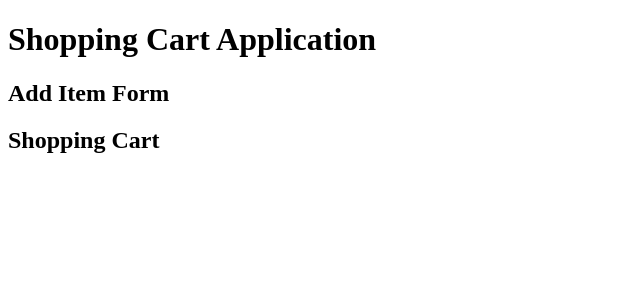
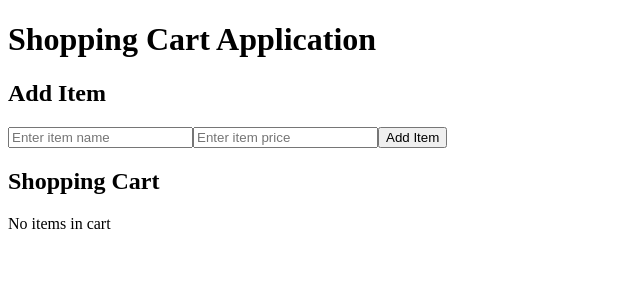
Before and after one commit to MANOJ-M-007/shopping-cart, a React (Vite) app: page / in a window 1280 px wide. Shown: the top 300 px of the page, without its empty margins (0-640 px from the left). Built offline with nearby package versions, Linux system fonts and the light colour scheme.

Commit message:
Add remove item functionality

```diff
--- a/package.json
+++ b/package.json
@@ -11,7 +11,8 @@
   },
   "dependencies": {
     "react": "^19.2.6",
-    "react-dom": "^19.2.6"
+    "react-dom": "^19.2.6",
+    "uuid": "^14.0.0"
   },
   "devDependencies": {
     "@eslint/js": "^10.0.1",
--- a/src/App.jsx
+++ b/src/App.jsx
@@ -1,14 +1,28 @@
+import { useState } from "react";
+
+import ShoppingCart from "./components/ShoppingCart";
 import AddItemForm from "./components/AddItemForm";
-import ShoppingCart from "./components/ShoppingCart";
 
 function App() {
+  const [items, setItems] = useState([]);
+
+  const addItem = (newItem) => {
+    setItems([...items, newItem]);
+  };
+
+  const removeItem = (id) => {
+    const updatedItems = items.filter((item) => item.id !== id);
+
+    setItems(updatedItems);
+  };
+
   return (
     <div>
       <h1>Shopping Cart Application</h1>
 
-      <AddItemForm />
+      <AddItemForm addItem={addItem} />
 
-      <ShoppingCart />
+      <ShoppingCart items={items} removeItem={removeItem} />
     </div>
   );
 }
--- a/src/components/AddItemForm.jsx
+++ b/src/components/AddItemForm.jsx
@@ -1,7 +1,46 @@
-function AddItemForm() {
+import { useState } from "react";
+import { v4 as uuidv4 } from "uuid";
+
+function AddItemForm({ addItem }) {
+  const [name, setName] = useState("");
+  const [price, setPrice] = useState("");
+
+  const handleSubmit = (e) => {
+    e.preventDefault();
+
+    const newItem = {
+      id: uuidv4(),
+      name,
+      price: Number(price),
+    };
+
+    addItem(newItem);
+
+    setName("");
+    setPrice("");
+  };
+
   return (
     <div>
-      <h2>Add Item Form</h2>
+      <h2>Add Item</h2>
+
+      <form onSubmit={handleSubmit}>
+        <input
+          type="text"
+          placeholder="Enter item name"
+          value={name}
+          onChange={(e) => setName(e.target.value)}
+        />
+
+        <input
+          type="number"
+          placeholder="Enter item price"
+          value={price}
+          onChange={(e) => setPrice(e.target.value)}
+        />
+
+        <button type="submit">Add Item</button>
+      </form>
     </div>
   );
 }
--- a/src/components/CartItem.jsx
+++ b/src/components/CartItem.jsx
@@ -1,7 +1,19 @@
-function CartItem() {
+function CartItem({ item, removeItem }) {
   return (
-    <div>
-      <p>Cart Item</p>
+    <div
+      style={{
+        border: "1px solid gray",
+        padding: "10px",
+        marginBottom: "10px",
+      }}
+    >
+      <h3>{item.name}</h3>
+
+      <p>₹ {item.price}</p>
+
+      <button>Edit</button>
+
+      <button onClick={() => removeItem(item.id)}>Remove</button>
     </div>
   );
 }
--- a/src/components/ShoppingCart.jsx
+++ b/src/components/ShoppingCart.jsx
@@ -1,7 +1,21 @@
-function ShoppingCart() {
+import CartItem from "./CartItem";
+
+function ShoppingCart({ items, removeItem }) {
   return (
     <div>
       <h2>Shopping Cart</h2>
+
+      {items.length === 0 ? (
+        <p>No items in cart</p>
+      ) : (
+        items.map((item) => (
+          <CartItem
+            key={item.id}
+            item={item}
+            removeItem={removeItem}
+          />
+        ))
+      )}
     </div>
   );
 }
```
Also changed, not shown: 1 other file (tests, documents, lock files or other folders).
